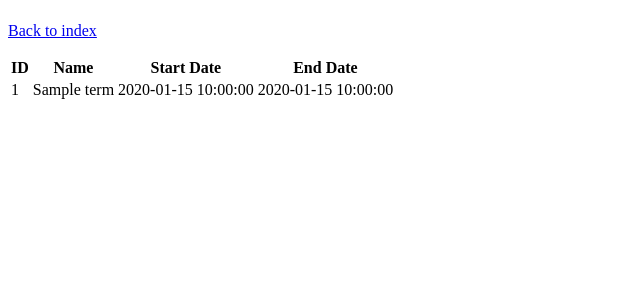
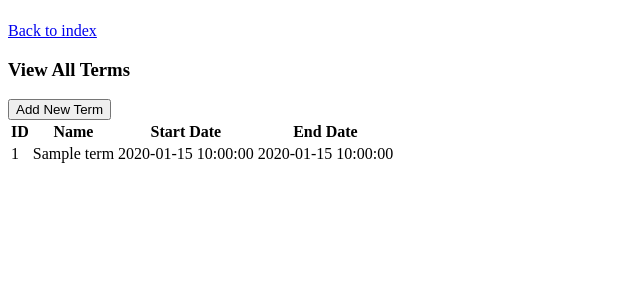
Before and after one commit to curleyr/CS340-OSUCourseTracker, a Flask app: template templates/terms.j2 in a window 1280 px wide. Shown: the part 58-358 px from the top of the page, without its empty margins (0-640 px from the left). Run offline with Flask 3, Linux system fonts and the light colour scheme; the template is opened without the code that fills it: most values are stand-ins (such as "Sample title", 1, 10 or a date in 2020); some libraries are stand-ins or nearby versions.

Commit message:
[feat/terms] adds terms flask route and template along with js functions to handle toggling between viewing & adding terms as well as handling form data

```diff
--- a/app.py
+++ b/app.py
@@ -32,10 +32,14 @@ def viewTerms():
   # Check DB connection and reconnect if needed
   mysql_connection = connectToDB()
 
+  # --------------
+  # TERM RETRIEVAL
+  # --------------
   # Retrieve all terms from 'Terms' table
   query = """
     SELECT *
     FROM Terms
+    ORDER BY startDate ASC
   """
 
   # Execute query
@@ -46,7 +50,7 @@ def viewTerms():
   # Format terms to pass to template
   terms = [
     {
-      "termID": row[0],
+      "id": row[0],
       "name": row[1],
       "startDate": row[2],
       "endDate": row[3]
@@ -54,8 +58,35 @@ def viewTerms():
     for row in terms
   ]
 
-  return render_template("terms.j2", terms=terms)
+  # -----------------
+  # COURSES RETRIEVAL
+  # -----------------
+  # Retrieve all courses from 'Courses' table
+  query = """
+    SELECT
+      CONCAT(code, ' ', name) AS course,
+      courseID
+    FROM Courses
+    ORDER BY code ASC
+  """
 
+  # Execute query
+  cursor = mysql_connection.cursor()
+  cursor.execute(query)
+  courses = cursor.fetchall()
+
+  # Format courses to pass to template
+  courses = [
+    {
+      "course": row[0],
+      "id": row[1]
+    }
+    for row in courses
+  ]
+
+  return render_template("terms.j2", terms=terms, courses=courses)
+
+@app.route("/add-term", methods=["POST"])
 def addTerm():
   pass
 
--- a/templates/terms.j2
+++ b/templates/terms.j2
@@ -4,6 +4,68 @@
   <meta charset="UTF-8">
   <meta name="viewport" content="width=device-width, initial-scale=1.0">
   <title>Terms</title>
+
+  <script>
+    document.addEventListener("DOMContentLoaded", function() {
+
+      // //////// //
+      // FUNCTION //
+      // //////// //
+      // Handle toggling page from viewing terms to adding a term and back
+      document.getElementById("add_term_button").addEventListener("click", toggleTermForm);
+      document.getElementById("cancel_add_term_button").addEventListener("click", toggleTermForm);
+      function toggleTermForm() {
+        const view_terms_section = document.getElementById("view_terms_section");
+        const add_term_section = document.getElementById("add_term_section");
+
+        if (view_terms_section.style.display === "block") {
+          view_terms_section.style.display = "none";
+          add_term_section.style.display = "block";
+
+        } else {
+          view_terms_section.style.display = "block";
+          add_term_section.style.display = "none";
+        }
+      };
+
+      // //////// //
+      // FUNCTION //
+      // //////// //
+      // Handle add new term form submission
+      document.getElementById("add_term_form").onsubmit = addTerm;
+
+      async function addTerm(event) {
+        // Prevent page from refreshing
+        event.preventDefault();
+
+        // Instantiate FormData object
+        const formData = new FormData(event.target);
+        // Initialize data object. This will be built below
+        const data = {};
+
+        // Iterate through each key value pair from formData
+        formData.forEach((value, key) => {
+          // Course ID array needs to be constructed
+          if (key === "term_course_ids") {
+            // Create empty term_course_ids array if not already included in data object
+            if (!data[key]) {
+              data[key] = [];
+            }
+            // Push course ID to term_course_ids array
+            data[key].push(value);
+
+          // All non-course keys can be pushed directly as separate data object properties
+          } else {
+            data[key] = value;
+          }
+        });
+        // Logging to console for debugging purposes
+        console.log(data);
+      };
+    });
+
+  </script>
+
 </head>
 <body>
 
@@ -14,7 +76,10 @@
   <main>
     <p><a href="/index">Back to index</a></p>
 
-    <section>
+    {# View All Terms Section #}
+    <section id="view_terms_section" style="display: block;">
+      <h3>View All Terms</h3>
+      <button id="add_term_button" type="button">Add New Term</button>
       <table>
         <tr>
           <th>ID</th>
@@ -24,7 +89,7 @@
         </tr>
         {% for term in terms %}
           <tr>
-            <td>{{ term["termID"] }}</td>
+            <td>{{ term["id"] }}</td>
             <td>{{ term["name"] }}</td>
             <td>{{ term["startDate"] }}</td>
             <td>{{ term["endDate"] }}</td>
@@ -33,6 +98,51 @@
       </table>
     </section>
 
+    {# Add New Term Section #}
+    <section id="add_term_section" style="display: none;">
+      <h3>Add New Term</h3>
+      <form id="add_term_form">
+        {# Term Season #}
+        <label for="term_season">Term Season</label><br>
+        <select name="term_season" id="term_season" aria-label="Term Season" required>
+          <option value="" disabled selected>Select season</option>
+          <option value="Winter">Winter</option>
+          <option value="Spring">Spring</option>
+          <option value="Summer">Summer</option>
+          <option value="Fall">Fall</option>
+        </select><br>
+        {# Term Year #}
+        <label for="term_year">Term Year</label><br>
+        <select name="term_year" id="term_year" aria-label="Term Year" required>
+          <option value="" disabled selected>Select year</option>
+          <option value="2024">2024</option>
+          <option value="2025">2025</option>
+          <option value="2026">2026</option>
+          <option value="2027">2027</option>
+          <option value="2027">2028</option>
+          <option value="2027">2029</option>
+          <option value="2027">2030</option>
+        </select><br>
+        {# Term Start Date #}
+        <label for="term_start_date">Start Date</label><br>
+        <input type="date" id="term_start_date" name="term_start_date" min="2024-01-01" max="2030-12-31" /><br>
+
+        <label for="term_end_date">End Date</label><br>
+        <input type="date" id="term_end_date" name="term_end_date" min="2024-01-01" max="2030-12-31" /><br>
+
+        {# Courses #}
+        {% for course in courses %}
+          <label>
+            <input type="checkbox" name="term_course_ids" value={{ course["id"] }}> {{ course["course"] }}
+          </label><br>
+        {% endfor %}
+
+        {# Submit and Cancel Buttons #}
+        <button id="submit_add_term_button" type="submit">Submit</button><br>
+        <button id="cancel_add_term_button" type="button">Cancel</button>
+       </form>
+    </section>
+
   </main>
 
 </body>
```
Also changed, not shown: database/DML.SQL (added, +131 -0 lines).
